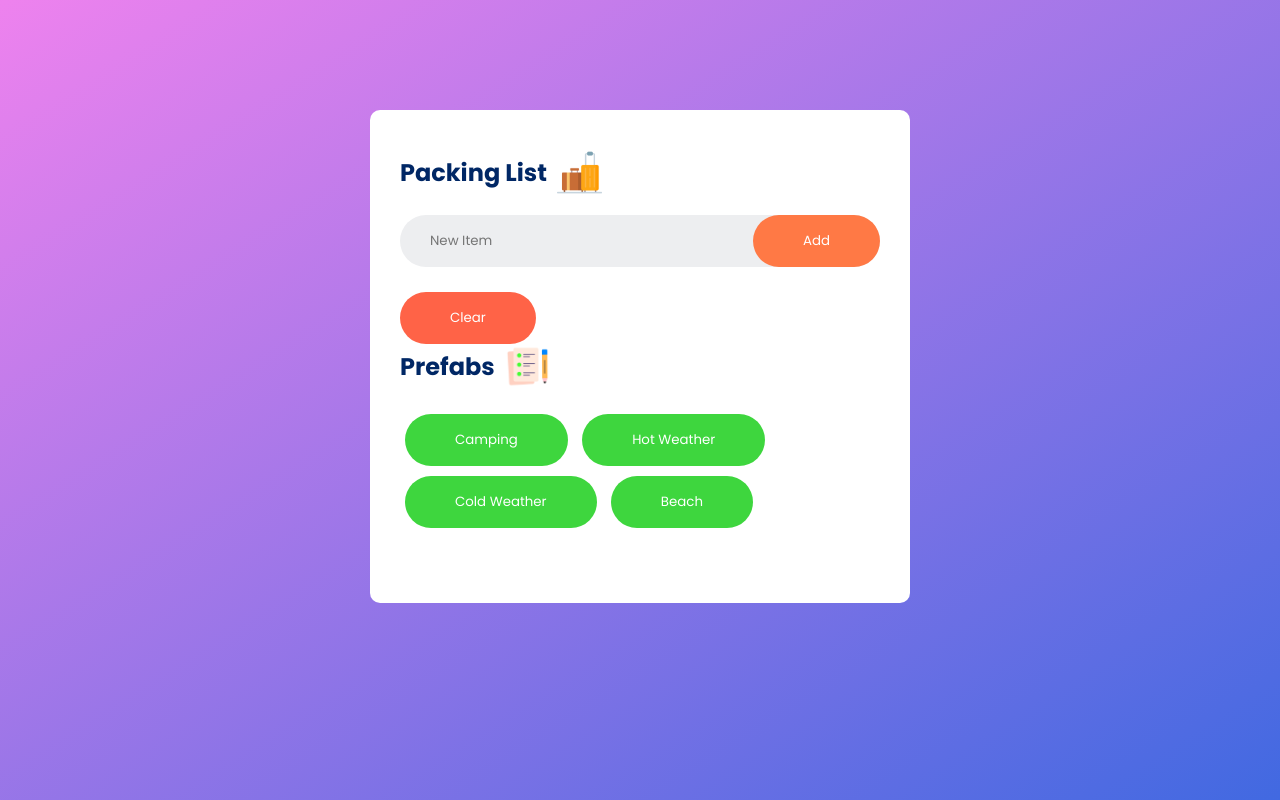
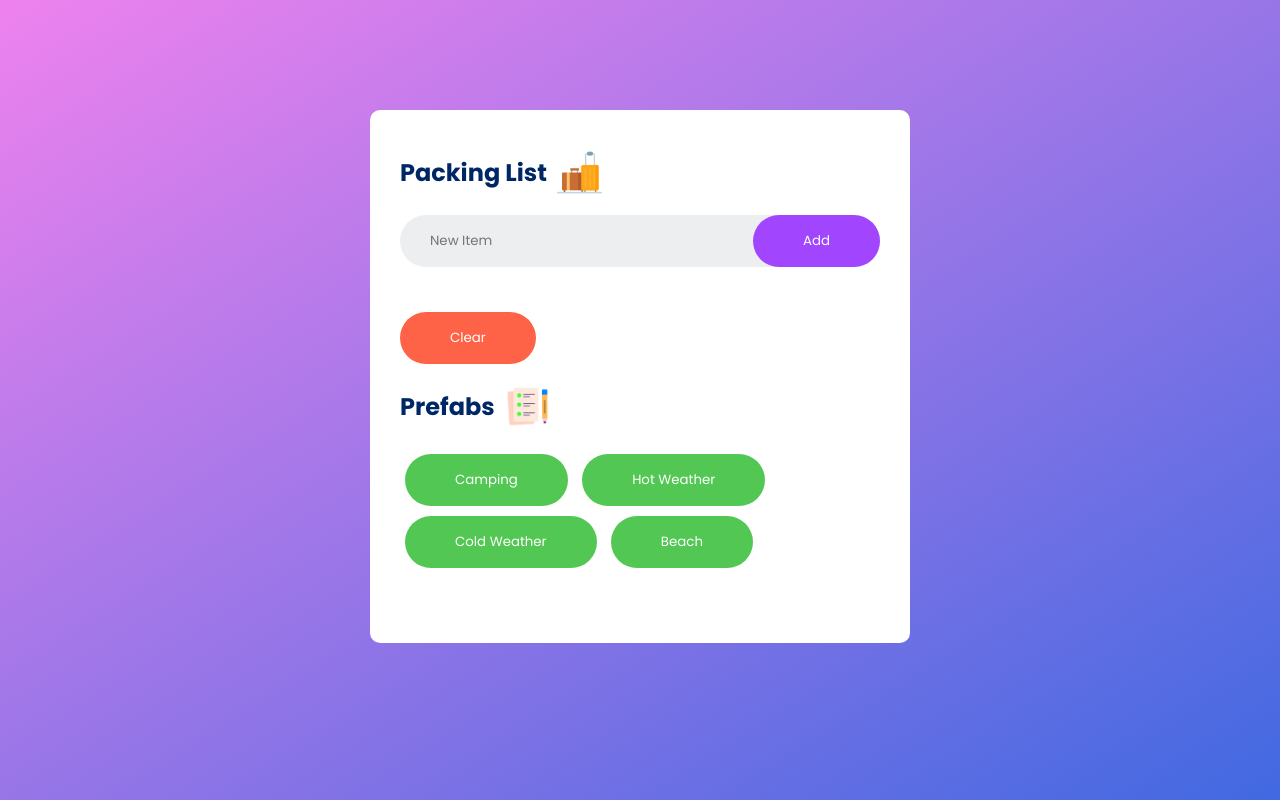
Before and after one commit to dives05/What2Pack, a plain HTML site: page index.html in a window 1280 px wide. Drawn offline with Linux system fonts and the light colour scheme.

Commit message:
Recoloring

```diff
--- a/style.css
+++ b/style.css
@@ -61,7 +61,7 @@ button {
     border: none;
     outline: none;
     padding: 16px 50px;
-    background: #ff7945;
+    background: #a245ff;
     color: white;
     border-radius: 30px;
     cursor: pointer;
@@ -121,7 +121,7 @@ ul li span:hover {
 
 .prefabs button {
     margin: 5px;
-    background-color: rgb(62, 214, 62);
+    background-color: rgb(83, 199, 83);
     transition: 0.4s;
 }
 
@@ -131,4 +131,5 @@ ul li span:hover {
 
 #clear {
     background-color: tomato;
+    margin: 20px auto;
 }
```
